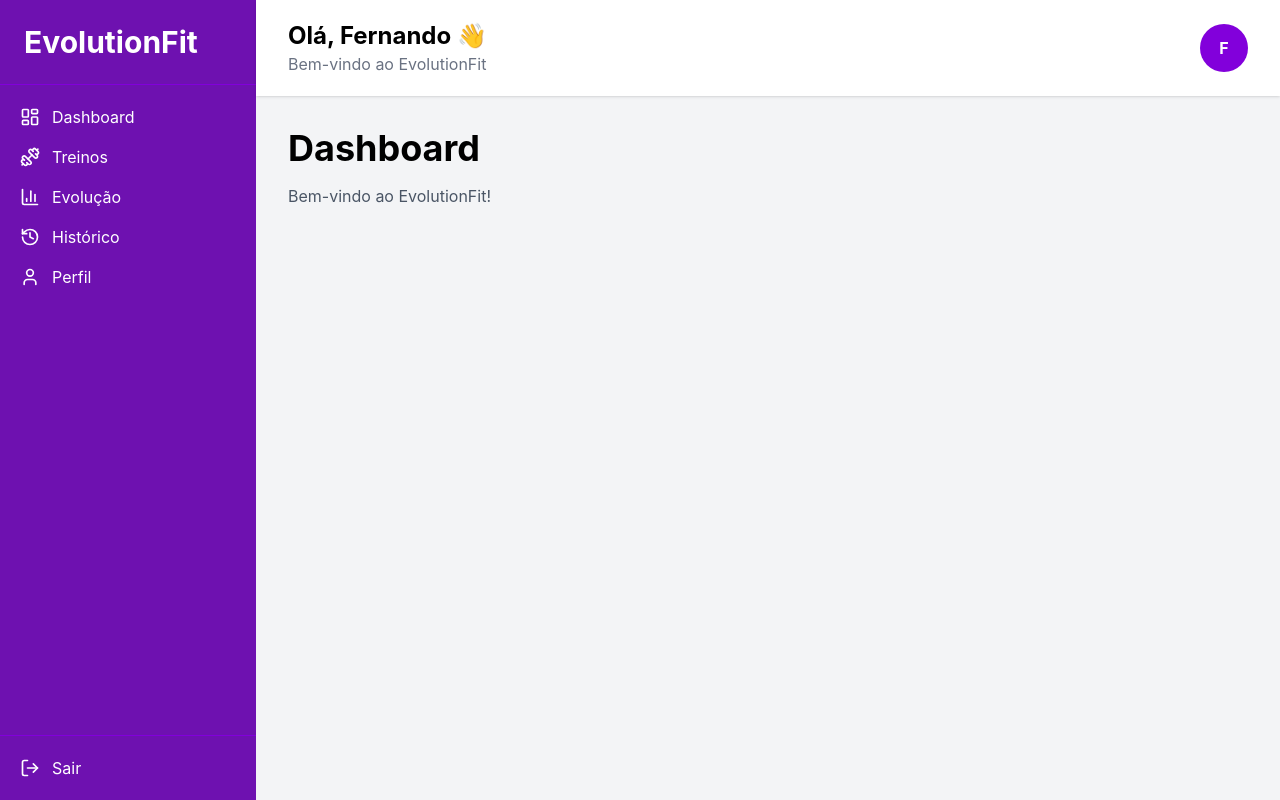
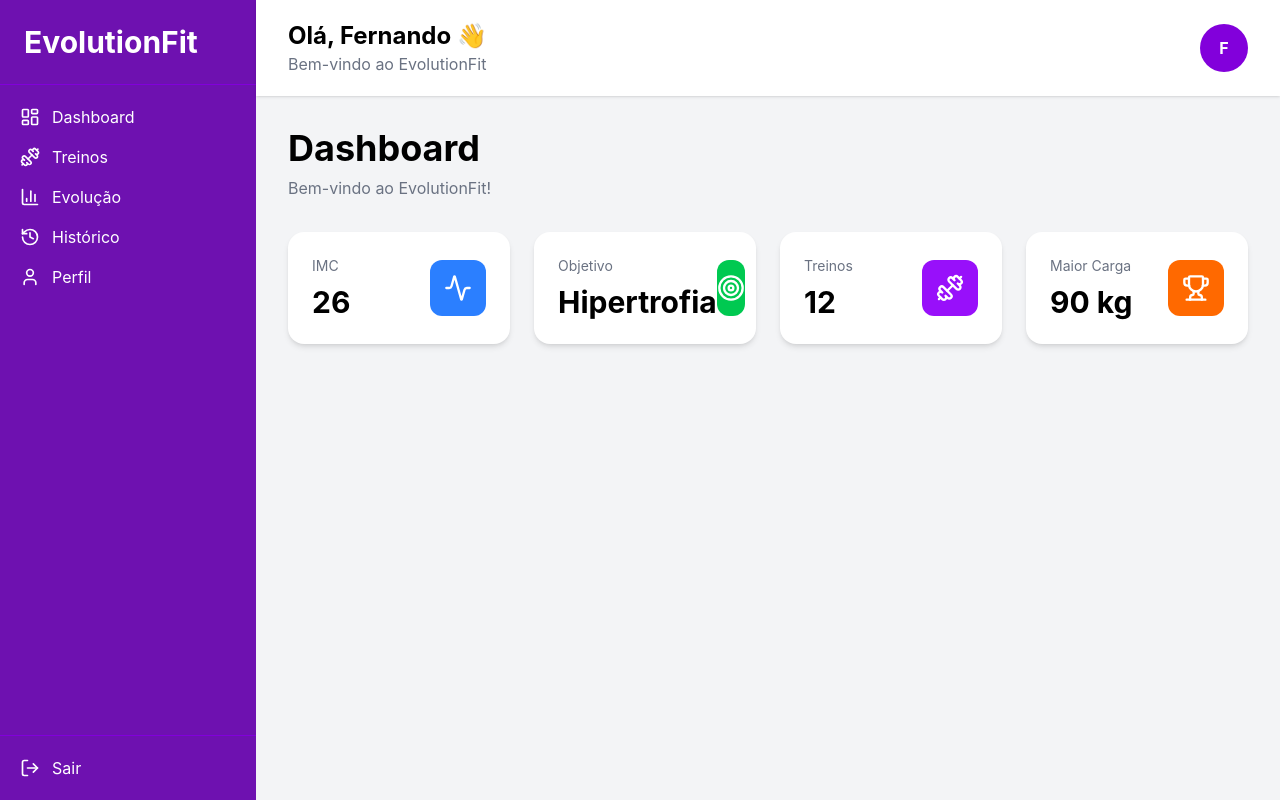
Before and after one commit to Fernando-Moreno-7/projetoTCC, a React app in the folder frontend/: page / in a window 1280 px wide. Built offline with nearby package versions, Linux system fonts and the light colour scheme; the HTML template or start-up script is replaced by a standard one.

Commit message:
Adicionando cards iniciais do dashboard

```diff
--- /dev/null
+++ b/frontend/src/components/Card/Card.jsx
@@ -0,0 +1,43 @@
+export default function Card({
+
+    titulo,
+
+    valor,
+
+    icone,
+
+    cor = "bg-purple-600"
+
+}) {
+
+    return (
+
+        <div className="bg-white rounded-2xl shadow-md p-6 flex justify-between items-center hover:shadow-xl transition">
+
+            <div>
+
+                <p className="text-gray-500 text-sm">
+
+                    {titulo}
+
+                </p>
+
+                <h2 className="text-3xl font-bold mt-2">
+
+                    {valor}
+
+                </h2>
+
+            </div>
+
+            <div className={`${cor} w-14 h-14 rounded-xl flex items-center justify-center text-white`}>
+
+                {icone}
+
+            </div>
+
+        </div>
+
+    );
+
+}
--- a/frontend/src/pages/Dashboard/Dashboard.jsx
+++ b/frontend/src/pages/Dashboard/Dashboard.jsx
@@ -1,4 +1,11 @@
 import Layout from "../../components/Layout/Layout";
+import Card from "../../components/Card/Card";
+import {
+    Activity,
+    Target,
+    Dumbbell,
+    Trophy
+} from "lucide-react";
 
 export default function Dashboard() {
 
@@ -6,13 +13,49 @@ export default function Dashboard() {
 
         <Layout>
 
-            <h1 className="text-4xl font-bold">
-                Dashboard
-            </h1>
+           <div>
 
-            <p className="mt-4 text-gray-600">
-                Bem-vindo ao EvolutionFit!
-            </p>
+    <h1 className="text-4xl font-bold mb-2">
+        Dashboard
+    </h1>
+
+    <p className="text-gray-500 mb-8">
+        Bem-vindo ao EvolutionFit!
+    </p>
+
+    <div className="grid grid-cols-4 gap-6">
+
+        <Card
+            titulo="IMC"
+            valor="26"
+            icone={<Activity size={28} />}
+            cor="bg-blue-500"
+        />
+
+        <Card
+            titulo="Objetivo"
+            valor="Hipertrofia"
+            icone={<Target size={28} />}
+            cor="bg-green-500"
+        />
+
+        <Card
+            titulo="Treinos"
+            valor="12"
+            icone={<Dumbbell size={28} />}
+            cor="bg-purple-600"
+        />
+
+        <Card
+            titulo="Maior Carga"
+            valor="90 kg"
+            icone={<Trophy size={28} />}
+            cor="bg-orange-500"
+        />
+
+    </div>
+
+</div>
 
         </Layout>
 
```
